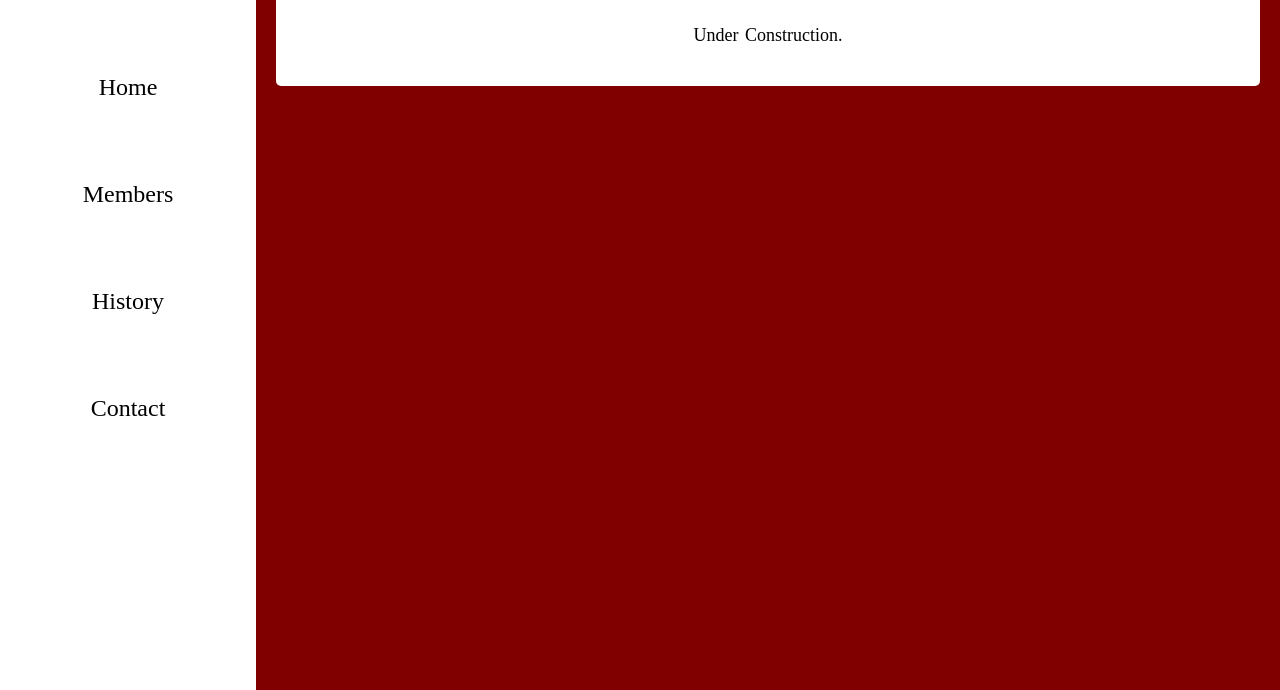
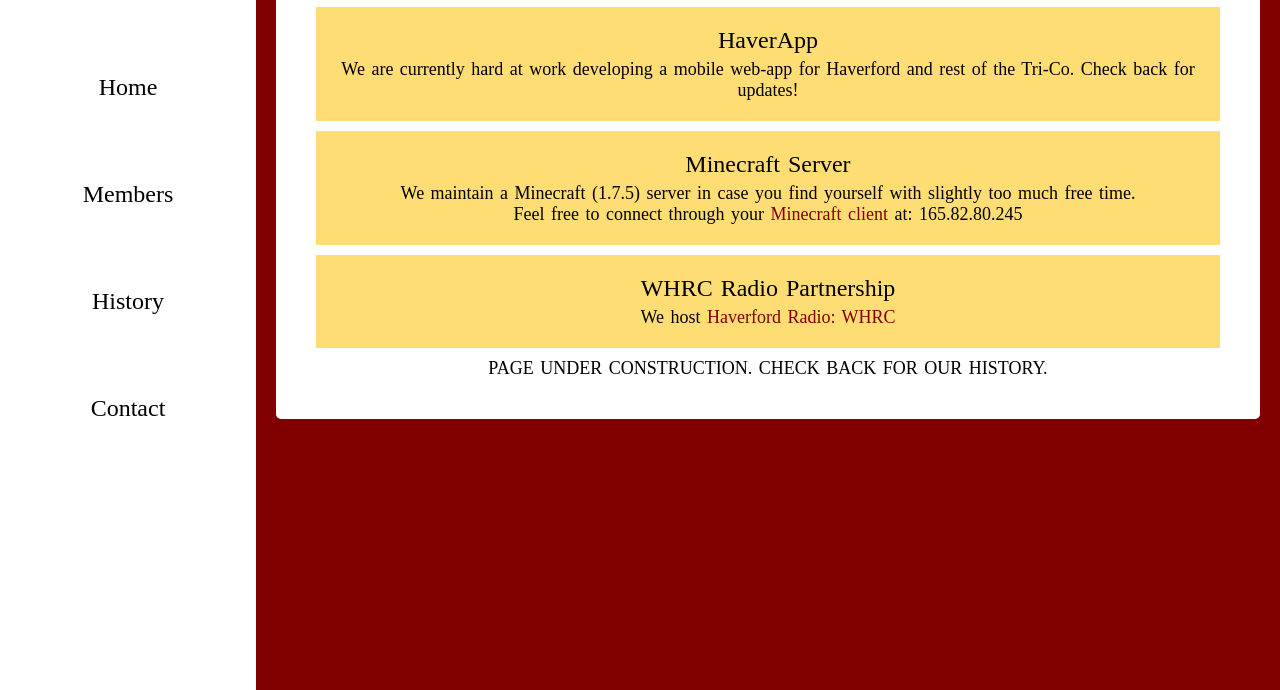
Before and after one commit to Haverford-FIG/fig_site, a plain HTML site: page history.html in a window 1280 px wide. Shown: the part 110-800 px from the top of the page. Drawn offline with Linux system fonts and the light colour scheme; a web font is replaced by a local one.

Commit message:
Added some recent history and made minor style changes.

```diff
--- a/history.html
+++ b/history.html
@@ -22,10 +22,27 @@
 </div>
 
 <div id="contentContainer">
-<div class="header">Home</div>
+<div class="header">History</div>
  <div class="content">
-<p>
-<center>Under Construction.</center>
+
+
+<div class="subContent">
+<div class="subHeader">HaverApp</div>
+We are currently hard at work developing a mobile web-app for Haverford and rest of the Tri-Co. Check back for updates!
+</div>
+
+<div class="subContent">
+<div class="subHeader">Minecraft Server</div>
+We maintain a Minecraft (1.7.5) server in case you find yourself with slightly too much free time.<br/>
+Feel free to connect through your <a href="https://minecraft.net/">Minecraft client</a> at: 165.82.80.245
+</div>
+
+<div class="subContent">
+<div class="subHeader">WHRC Radio Partnership</div>
+We host <a href="http://radiofords.com">Haverford Radio: WHRC</a>
+</div>
+
+<center>PAGE UNDER CONSTRUCTION. CHECK BACK FOR OUR HISTORY.</center>
 
  </div>
 </div>
--- a/static/main.css
+++ b/static/main.css
@@ -109,7 +109,16 @@ a:hover {
 .subContent {
  text-align:center;
  padding:20px;
+ margin-bottom:10px;
  background-color:#FFDD75;
+
+ transition: background-color .25s;
+ -moz-transition: background-color .25s;
+ -webkit-transition: background-color .25s;
+}
+
+.subContent:hover {
+ background-color:#FFE9A8;
 }
 
 .subHeader {
```
Also changed, not shown: contact.html (+1 -1 lines), index.html (+1 -1 lines), members.html (+1 -1 lines).
